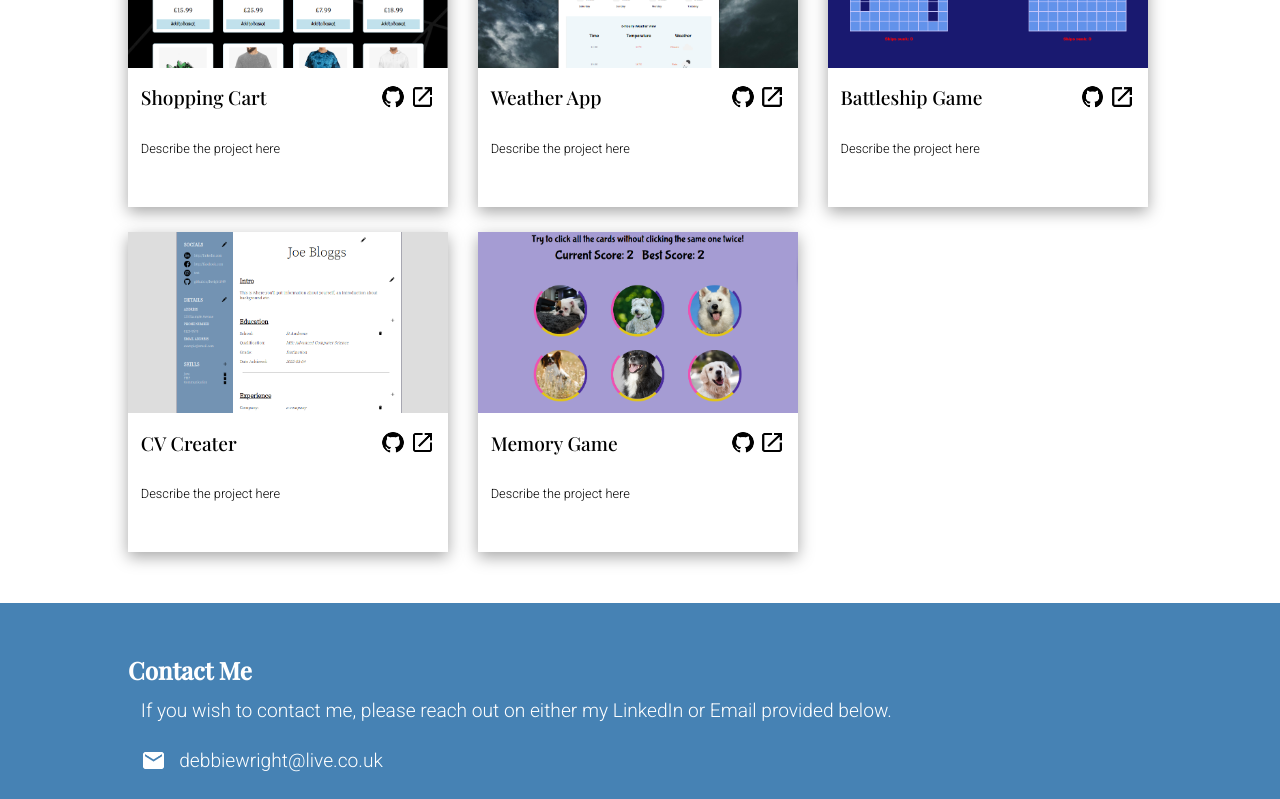
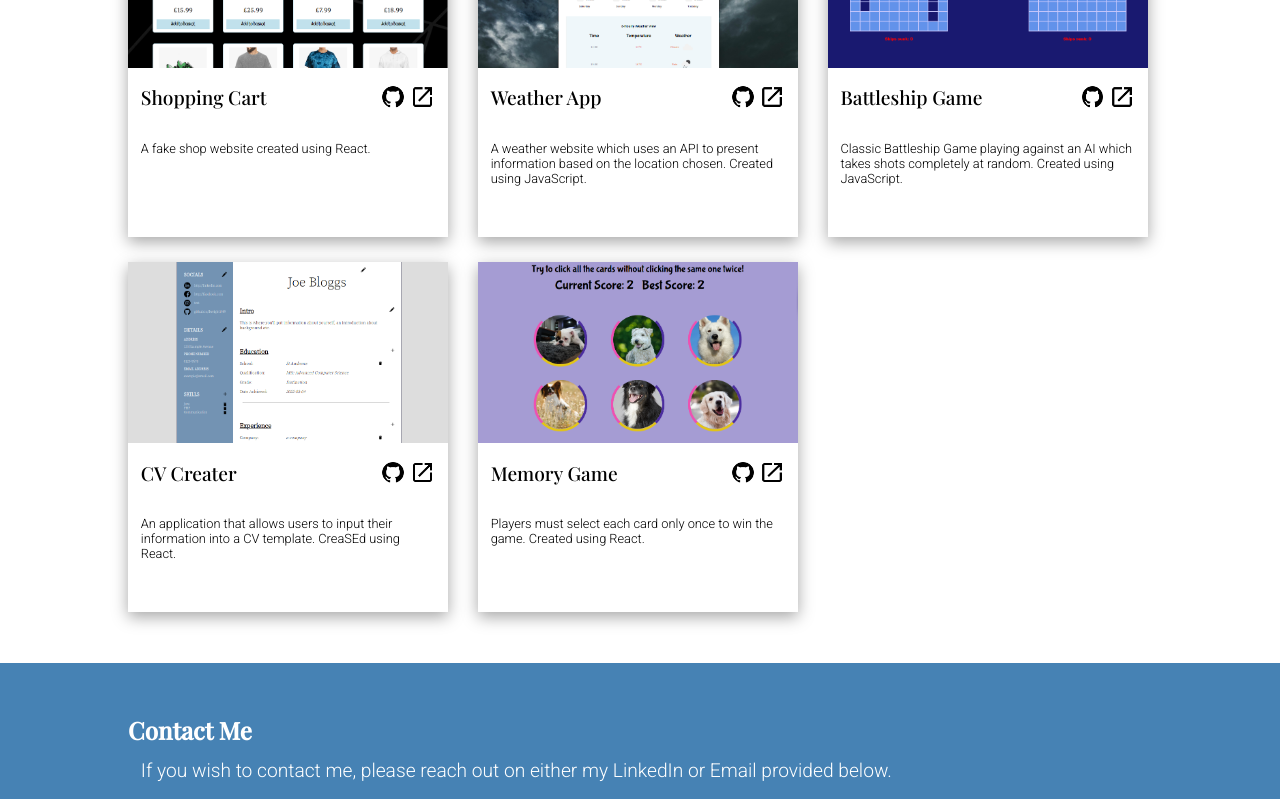
Before and after one commit to dwright1989/portfolio, a JavaScript app: page / in a window 1280 px wide. Shown: the part 580-1379 px from the top of the page. Built offline with nearby package versions, Linux system fonts and the light colour scheme; the HTML template or start-up script is replaced by a standard one.

Commit message:
Descriptions added to each project

```diff
--- a/src/Components/Projects.js
+++ b/src/Components/Projects.js
@@ -3,7 +3,7 @@ const projects = [
         id: 0,
         url: require("../Images/shopping-cart.png"),
         name: "Shopping Cart",
-        description: "Describe the project here",
+        description: "A fake shop website created using React.",
         repo: "https://github.com/dwright1989/shopping-cart",
         live: "https://dwright1989.github.io/shopping-cart/"
     },
@@ -11,7 +11,7 @@ const projects = [
         id: 1,
         url: require("../Images/weather.png"),
         name: "Weather App",
-        description: "Describe the project here",
+        description: "A weather website which uses an API to present information based on the location chosen. Created using JavaScript.",
         repo: "https://github.com/dwright1989/Weather",
         live: "https://dwright1989.github.io/Weather/"
     },
@@ -19,7 +19,7 @@ const projects = [
         id: 2,
         url: require("../Images/battleship.png"),
         name: "Battleship Game",
-        description: "Describe the project here",
+        description: "Classic Battleship Game playing against an AI which takes shots completely at random. Created using JavaScript.",
         repo: "https://github.com/dwright1989/Battleship",
         live: "https://dwright1989.github.io/Battleship/"
     },
@@ -27,7 +27,7 @@ const projects = [
         id: 3,
         url: require("../Images/cv.png"),
         name: "CV Creater",
-        description: "Describe the project here",
+        description: "An application that allows users to input their information into a CV template. CreaSEd using React.",
         repo: "https://github.com/dwright1989/cv-app",
         live: "https://dwright1989.github.io/cv-app/"
     },
@@ -35,7 +35,7 @@ const projects = [
         id: 4,
         url: require("../Images/memory.png"),
         name: "Memory Game",
-        description: "Describe the project here",
+        description: "Players must select each card only once to win the game. Created using React.",
         repo: "https://github.com/dwright1989/memory-game",
         live: "https://dwright1989.github.io/memory-game/"
 
```
